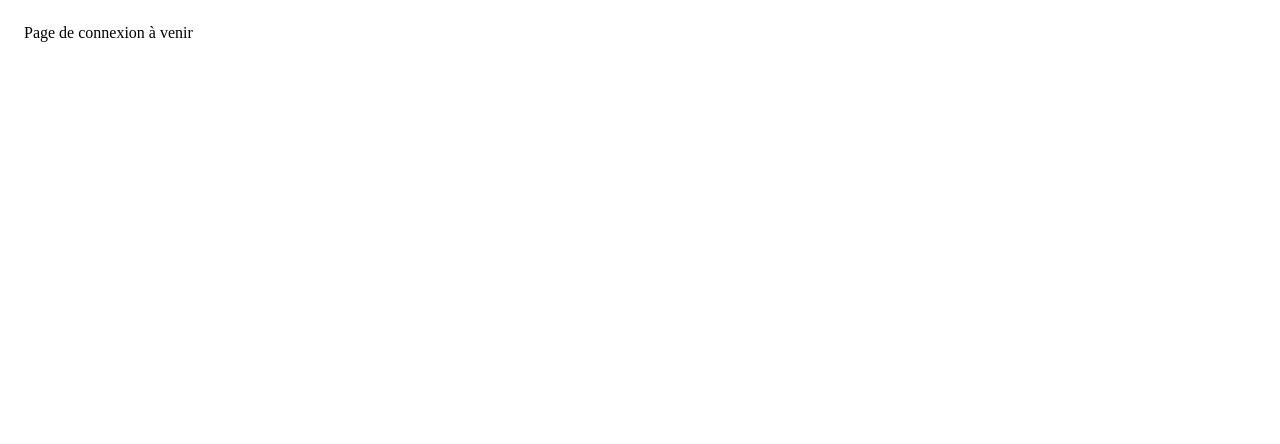
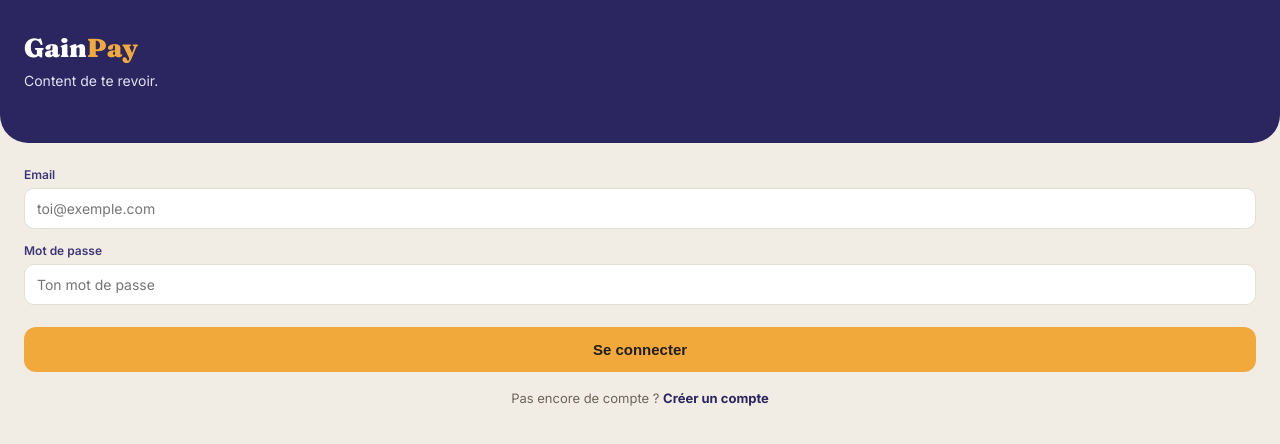
Before and after one commit to abdoula14cherif/afrimarket2, a React (Vite) app: page / in a window 1280 px wide. Both pictures are taken after a click on the element "Se connecter". Shown: the top 444 px of the page. Built offline with nearby package versions, Linux system fonts and the light colour scheme; no server answers.

Commit message:
Ajout page de connexion

```diff
--- a/src/App.jsx
+++ b/src/App.jsx
@@ -1,5 +1,6 @@
 import { useState } from 'react'
 import SignupPage from './pages/SignupPage.jsx'
+import LoginPage from './pages/LoginPage.jsx'
 
 export default function App() {
   const [page, setPage] = useState('signup')
@@ -17,9 +18,21 @@ export default function App() {
     )
   }
 
-  if (page === 'home') {
-    return <div style={{ padding: 24, fontFamily: 'Inter, sans-serif' }}>Compte créé ✅ — bienvenue sur GainPay</div>
+  if (page === 'login') {
+    return (
+      <LoginPage
+        onSuccess={(data) => {
+          setUser(data.user)
+          setPage('home')
+        }}
+        goToSignup={() => setPage('signup')}
+      />
+    )
   }
 
-  return <div style={{ padding: 24 }}>Page de connexion à venir</div>
+  return (
+    <div style={{ padding: 24, fontFamily: 'Inter, sans-serif' }}>
+      Connecté ✅ — bienvenue sur GainPay, {user?.email}
+    </div>
+  )
 }
--- /dev/null
+++ b/src/pages/LoginPage.jsx
@@ -0,0 +1,93 @@
+import { useState } from 'react'
+import { supabase } from '../supabaseClient'
+
+const COLORS = {
+  sand: '#F1EDE4',
+  ink: '#211E1B',
+  indigo: '#2B2560',
+  indigoSoft: '#3E3679',
+  marigold: '#F2A93B',
+  terracotta: '#D2603A',
+}
+
+export default function LoginPage({ onSuccess, goToSignup }) {
+  const [form, setForm] = useState({ email: '', password: '' })
+  const [loading, setLoading] = useState(false)
+  const [error, setError] = useState(null)
+
+  const handleChange = (field) => (e) =>
+    setForm((prev) => ({ ...prev, [field]: e.target.value }))
+
+  const handleSubmit = async (e) => {
+    e.preventDefault()
+    setError(null)
+    if (!form.email || !form.password) {
+      setError('Merci de remplir tous les champs.')
+      return
+    }
+    setLoading(true)
+    const { data, error: loginError } = await supabase.auth.signInWithPassword({
+      email: form.email,
+      password: form.password,
+    })
+    setLoading(false)
+    if (loginError) {
+      setError(
+        loginError.message === 'Invalid login credentials'
+          ? 'Email ou mot de passe incorrect.'
+          : loginError.message
+      )
+      return
+    }
+    onSuccess?.(data)
+  }
+
+  return (
+    <div style={styles.page}>
+      <div style={styles.header}>
+        <div style={styles.brand}>
+          Gain<span style={{ color: COLORS.marigold }}>Pay</span>
+        </div>
+        <p style={styles.subtitle}>Content de te revoir.</p>
+      </div>
+
+      <form style={styles.form} onSubmit={handleSubmit}>
+        <Field label="Email" type="email" value={form.email} onChange={handleChange('email')} placeholder="toi@exemple.com" />
+        <Field label="Mot de passe" type="password" value={form.password} onChange={handleChange('password')} placeholder="Ton mot de passe" />
+        {error && <p style={styles.error}>{error}</p>}
+        <button type="submit" disabled={loading} style={styles.submitBtn}>
+          {loading ? 'Connexion...' : 'Se connecter'}
+        </button>
+        <p style={styles.signupLink}>
+          Pas encore de compte ?{' '}
+          <span style={{ color: COLORS.indigo, fontWeight: 700, cursor: 'pointer' }} onClick={goToSignup}>
+            Créer un compte
+          </span>
+        </p>
+      </form>
+    </div>
+  )
+}
+
+function Field({ label, type = 'text', value, onChange, placeholder }) {
+  return (
+    <label style={styles.fieldWrapper}>
+      <span style={styles.label}>{label}</span>
+      <input type={type} value={value} onChange={onChange} placeholder={placeholder} style={styles.input} />
+    </label>
+  )
+}
+
+const styles = {
+  page: { minHeight: '100vh', background: COLORS.sand, fontFamily: 'Inter, sans-serif', display: 'flex', flexDirection: 'column' },
+  header: { background: COLORS.indigo, padding: '32px 24px 40px', borderRadius: '0 0 28px 28px', color: '#fff' },
+  brand: { fontFamily: 'Fraunces, serif', fontWeight: 900, fontSize: 26 },
+  subtitle: { marginTop: 8, fontSize: 14, color: '#E4E1F2' },
+  form: { padding: '24px 24px 60px', display: 'flex', flexDirection: 'column', gap: 14 },
+  fieldWrapper: { display: 'flex', flexDirection: 'column', gap: 6 },
+  label: { fontSize: 12, fontWeight: 600, color: COLORS.indigoSoft },
+  input: { background: '#fff', border: '1px solid #E3DFD3', borderRadius: 10, padding: '11px 12px', fontSize: 14, outline: 'none', fontFamily: 'Inter, sans-serif' },
+  error: { color: COLORS.terracotta, fontSize: 13, fontWeight: 600, margin: 0 },
+  submitBtn: { marginTop: 8, background: COLORS.marigold, color: COLORS.ink, border: 'none', borderRadius: 12, padding: '14px', fontSize: 15, fontWeight: 700, cursor: 'pointer' },
+  signupLink: { textAlign: 'center', fontSize: 13, color: '#6b6559', marginTop: 4 },
+}
```
Also changed, not shown: 3 other files (tests, documents, lock files or other folders).
